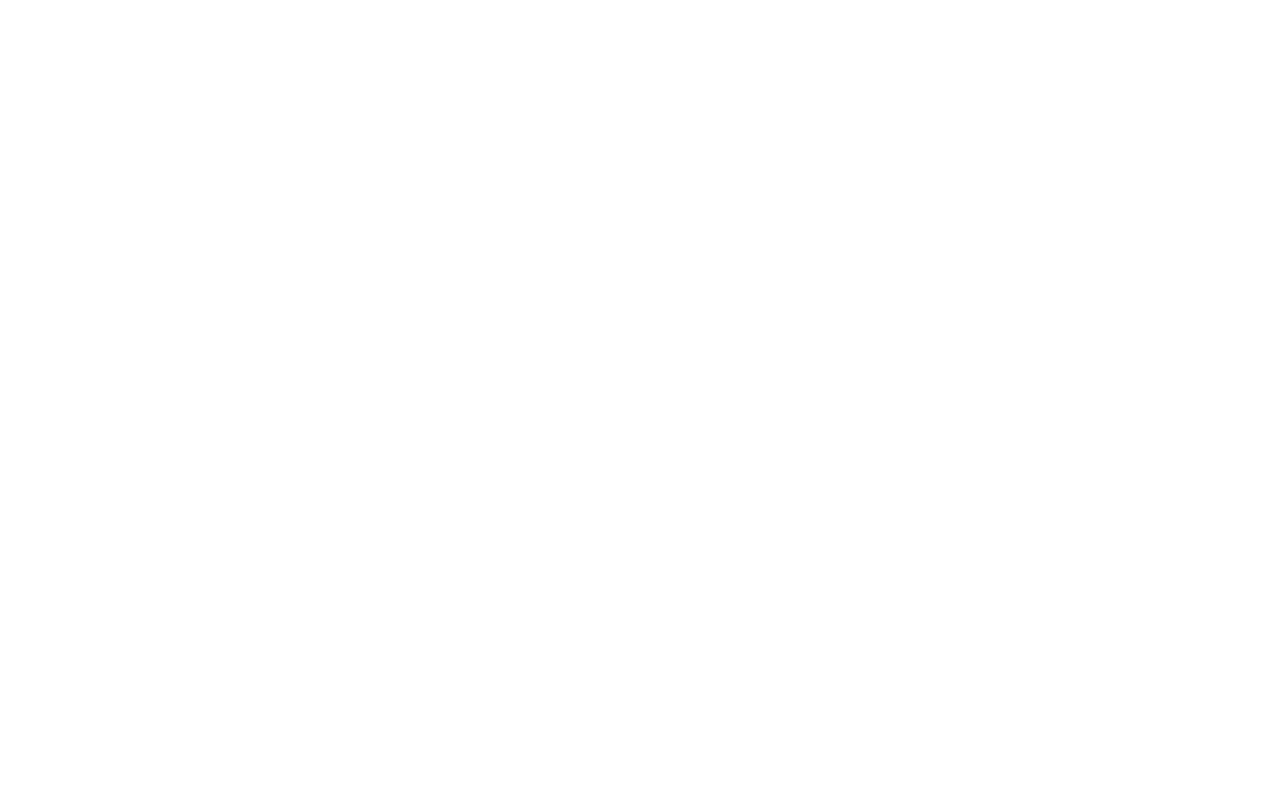
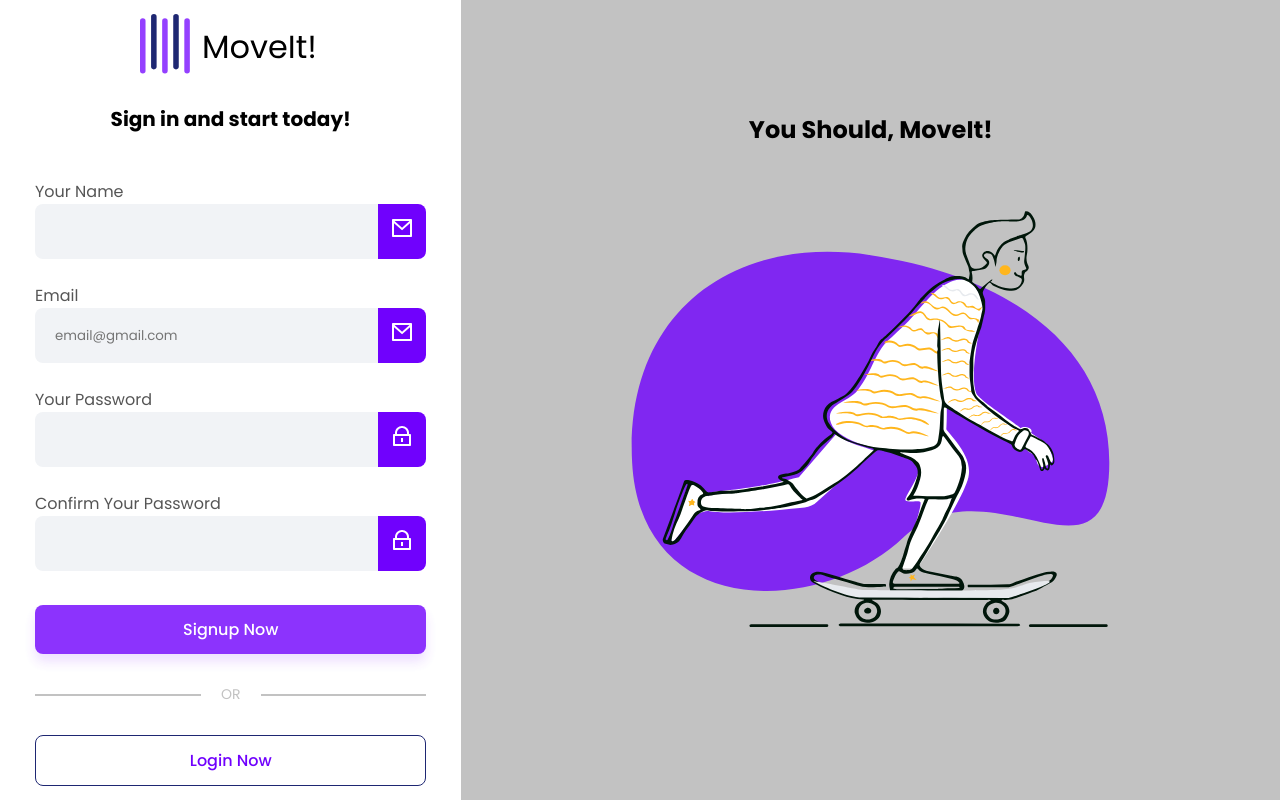
Before and after one commit to CaiqueSilva12/expense-manager-client, an Angular app: page /signup in a window 1280 px wide. Before the commit this address led to /. Built offline with nearby package versions, Linux system fonts and the light colour scheme.

Commit message:
Signup page created
Feat: Create signup page

```diff
--- a/src/app/app.routes.ts
+++ b/src/app/app.routes.ts
@@ -1,9 +1,14 @@
 import { Routes } from '@angular/router';
 import { LoginComponent } from './pages/login/login.component';
+import { SignupComponent } from './pages/signup/signup.component';
 
 export const routes: Routes = [
   {
     path: "login",
     component: LoginComponent
+  },
+  {
+    path: "signup",
+    component: SignupComponent
   }
 ];
--- /dev/null
+++ b/src/app/pages/signup/signup.component.html
@@ -0,0 +1,44 @@
+<app-default-login-layout
+  title="Sign in and start today!"
+  primaryBtnText="Signup Now"
+  secondaryBtnText="Login Now"
+  (submit)="submit()"
+  (navigate)="navigate()"
+  [disablePrimaryBtn]="!signupForm.valid"
+>
+  <form [formGroup]="signupForm">
+    <app-primary-input
+      formControlName="name"
+      inputName="nema"
+      type="text"
+      label="Your Name"
+    >
+      <img src="/assets/svg/email-icon.svg">
+    </app-primary-input>
+    <app-primary-input
+      formControlName="email"
+      inputName="email"
+      type="email"
+      label="Email"
+      placeholder="email@gmail.com"
+    >
+      <img src="/assets/svg/email-icon.svg">
+    </app-primary-input>
+    <app-primary-input
+      formControlName="password"
+      inputName="password"
+      type="password"
+      label="Your Password"
+    >
+      <img src="/assets/svg/password-icon.svg">
+    </app-primary-input>
+    <app-primary-input
+      formControlName="passwordConfirm"
+      inputName="passwordConfirm"
+      type="password"
+      label="Confirm Your Password"
+    >
+      <img src="/assets/svg/password-icon.svg">
+    </app-primary-input>
+  </form>
+</app-default-login-layout>
--- /dev/null
+++ b/src/app/pages/signup/signup.component.scss
@@ -0,0 +1,16 @@
+@import "../../../styles/variables.scss";
+
+form {
+  width: 100%;
+  display: flex;
+  flex-direction: column;
+  gap: 24px;
+  margin-bottom: 34px;
+}
+
+span {
+  font-size: 14px;
+  text-decoration: underline;
+  color: $secondary-color;
+  text-align: end;
+}
--- /dev/null
+++ b/src/app/pages/signup/signup.component.ts
@@ -0,0 +1,59 @@
+import { Component } from '@angular/core';
+import { DefaultLoginLayoutComponent } from '../../components/default-login-layout/default-login-layout.component';
+import { FormControl, FormGroup, ReactiveFormsModule, Validators } from '@angular/forms';
+import { PrimaryInputComponent } from '../../components/primary-input/primary-input.component';
+import { Router } from '@angular/router';
+import { LoginService } from '../../services/login.service';
+import { ToastrService } from 'ngx-toastr';
+
+interface SignupForm {
+  name: FormControl,
+  email: FormControl,
+  password: FormControl,
+  passwordConfirm: FormControl
+}
+
+@Component({
+  selector: 'app-signup',
+  standalone: true,
+  imports: [
+    DefaultLoginLayoutComponent,
+    ReactiveFormsModule,
+    PrimaryInputComponent
+  ],
+  providers: [
+    LoginService
+  ],
+  templateUrl: './signup.component.html',
+  styleUrl: './signup.component.scss'
+})
+export class SignupComponent {
+  signupForm!: FormGroup<SignupForm>;
+
+  constructor(
+    private router: Router,
+    private loginService: LoginService,
+    private toastr: ToastrService
+  ) {
+    this.signupForm = new FormGroup({
+      name: new FormControl('', [Validators.required, Validators.minLength(3)]),
+      email: new FormControl('', [Validators.required, Validators.email]),
+      password: new FormControl('', [Validators.required, Validators.minLength(6)]),
+      passwordConfirm: new FormControl('', [Validators.required, Validators.minLength(6)])
+    })
+  }
+
+  submit() {
+    this.loginService.login(
+      this.signupForm.value.email,
+      this.signupForm.value.password
+    ).subscribe({
+      next: () => this.toastr.success("Login realizado com sucesso"),
+      error: () => this.toastr.error("Error ao tentar fazer login")
+    })
+  }
+
+  navigate() {
+    this.router.navigate(["/login"])
+  }
+}
```
Also changed, not shown: 1 other file (tests, documents, lock files or other folders).
